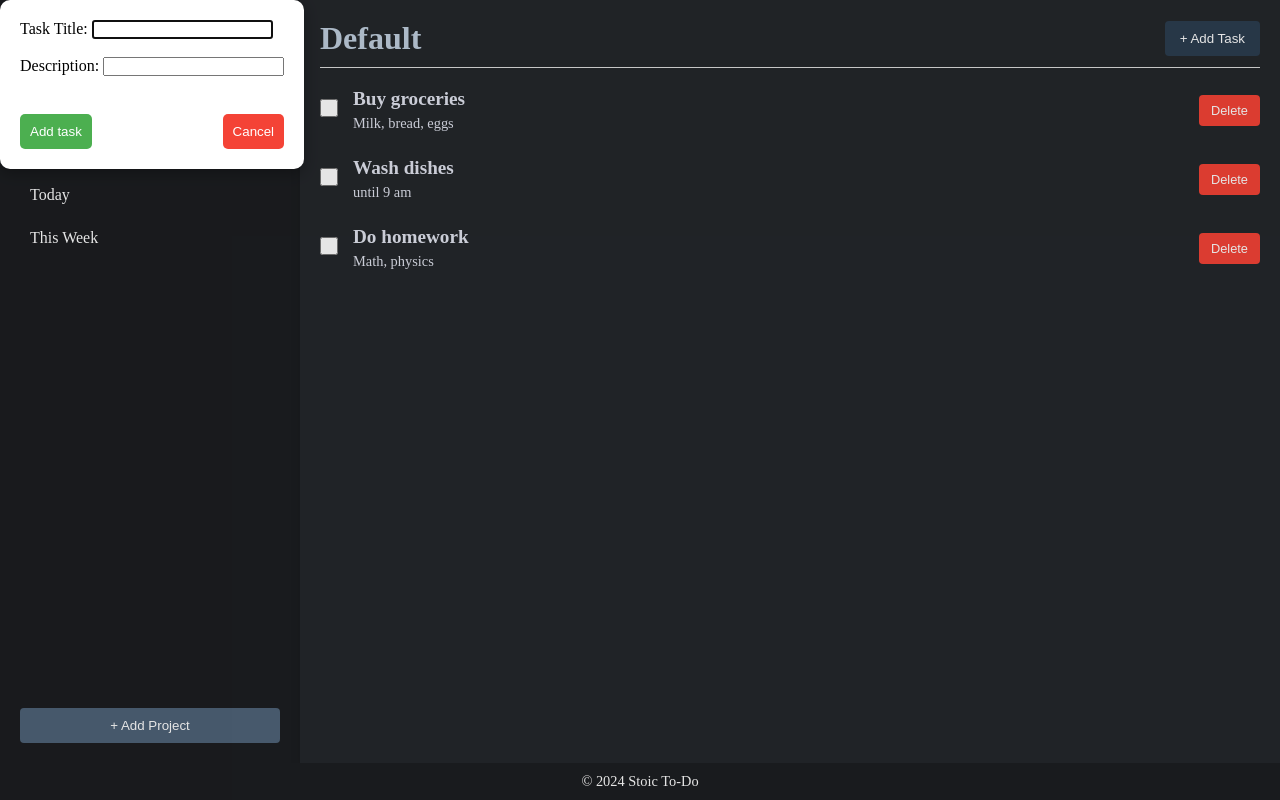
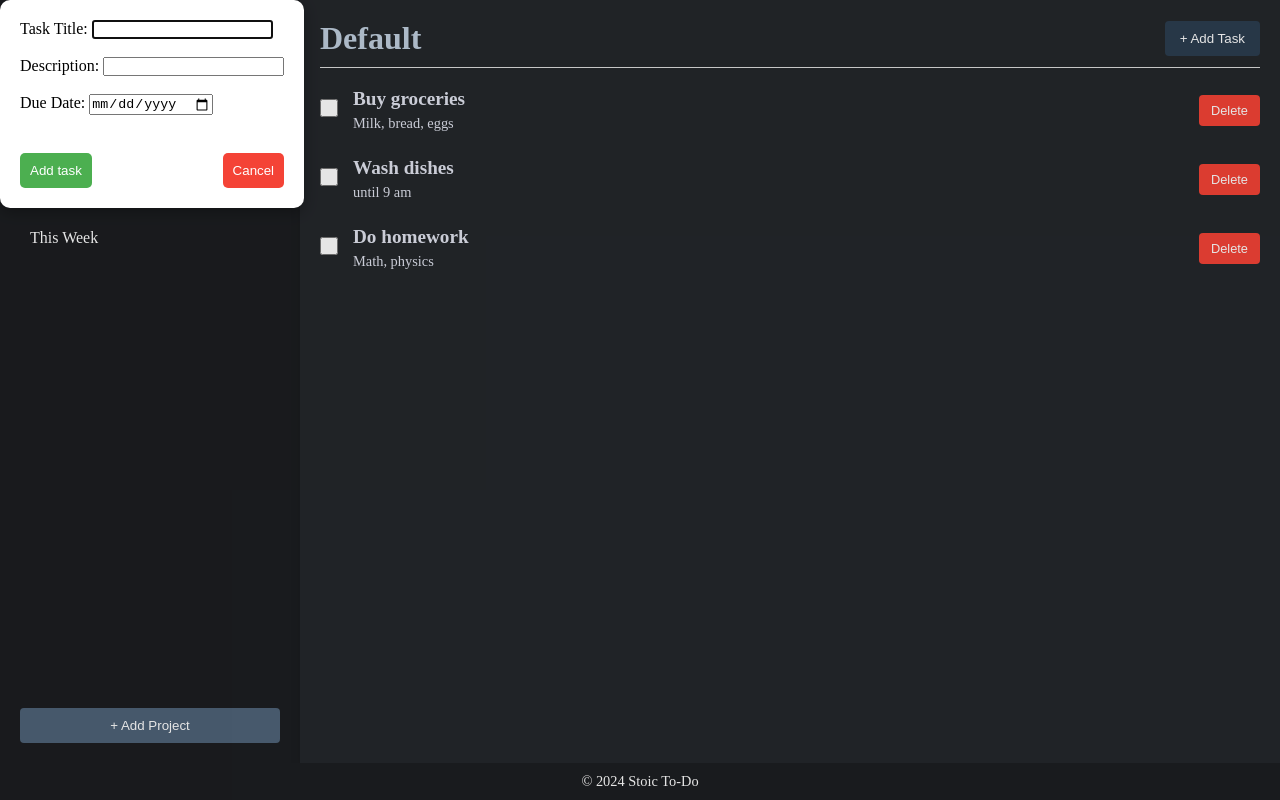
Before and after one commit to tagirkamaev/todo-list, a website built with webpack: page src/template.html in a window 1280 px wide. Both pictures are taken after a click on the button "+ Add Task". Built offline with nearby package versions, Linux system fonts and the light colour scheme.

Commit message:
Updated dialog
Added due-date option for dialog window

```diff
--- a/src/template.html
+++ b/src/template.html
@@ -42,6 +42,9 @@
           required
         /><br /><br />
 
+        <label for="'due-date">Due Date:</label>
+        <input type="date" id="due-date" name="'due-date" /><br /><br />
+
         <div class="dialog-buttons">
           <button class="confirm-button" id="confirm-add">Add task</button>
           <button class="cancel-button" id="cancel-add">Cancel</button>
```
